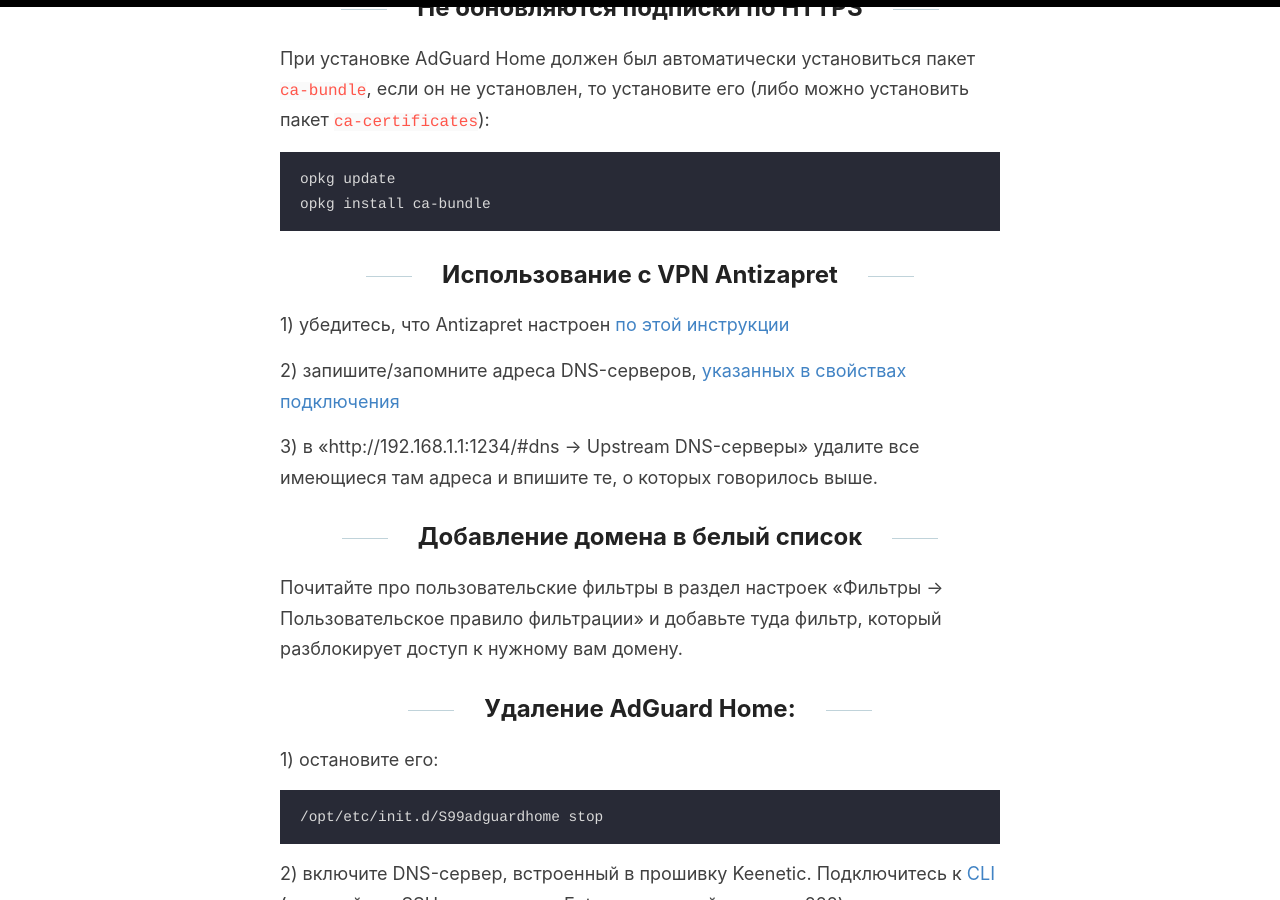
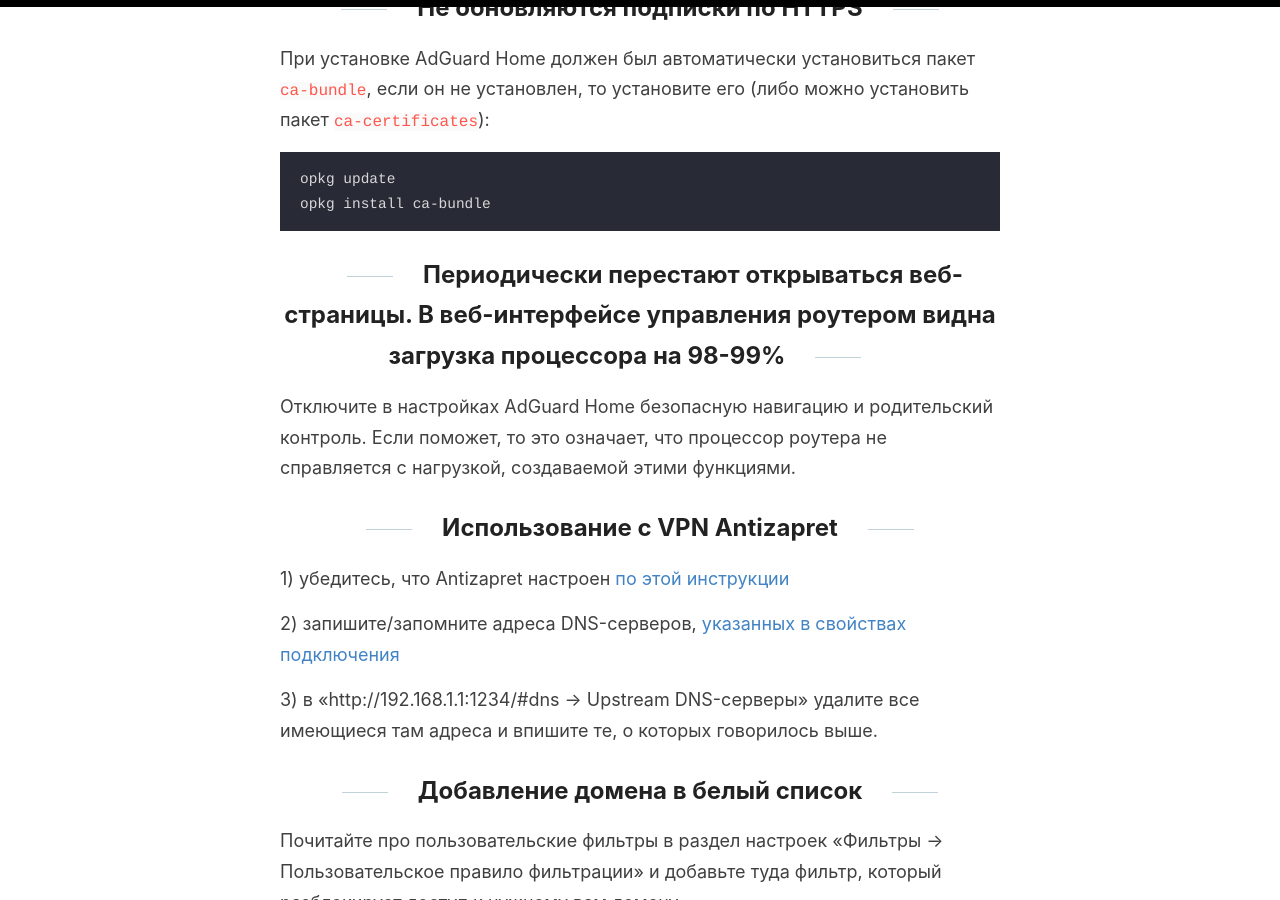
Before and after one commit to dartraiden/dartraiden.github.io, a Jekyll site: the page built from _posts/2020-12-13-AdGuard-Home-Keenetic.md, in a window 1280 px wide and 900 px high, scrolled down 1690 px. Built offline with Jekyll 4.4.1, drawn with Linux system fonts in a browser that asks for light colours; our own code applies the rules of GitHub Pages for plain Markdown files.

Commit message:
One more trouble with AdGuard Home

````diff
--- a/_posts/2020-12-13-AdGuard-Home-Keenetic.md
+++ b/_posts/2020-12-13-AdGuard-Home-Keenetic.md
@@ -41,6 +41,9 @@
 opkg install ca-bundle
 ```
 
+## Периодически перестают открываться веб-страницы. В веб-интерфейсе управления роутером видна загрузка процессора на 98-99%
+Отключите в настройках AdGuard Home безопасную навигацию и родительский контроль. Если поможет, то это означает, что процессор роутера не справляется с нагрузкой, создаваемой этими функциями.
+
 ## Использование с VPN Antizapret
 1) убедитесь, что Antizapret настроен [по этой инструкции](https://zen.yandex.ru/media/id/5cd9a91577f0d500b3514ee4/keenetic-obhod-blokirovok-rkn-cherez-vpn-antizapret-5ce27c8039169100b31a35e8)
 
````
